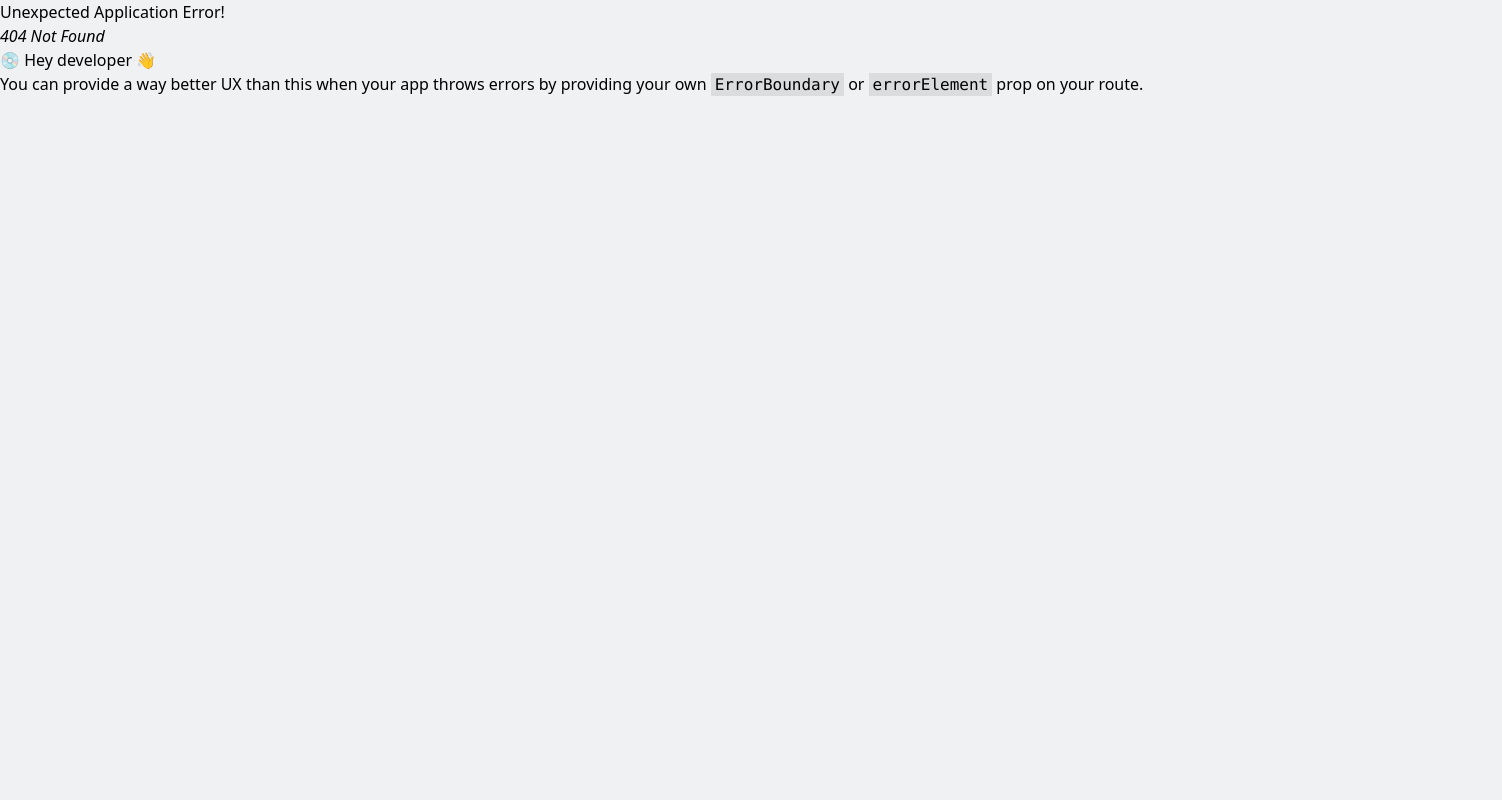
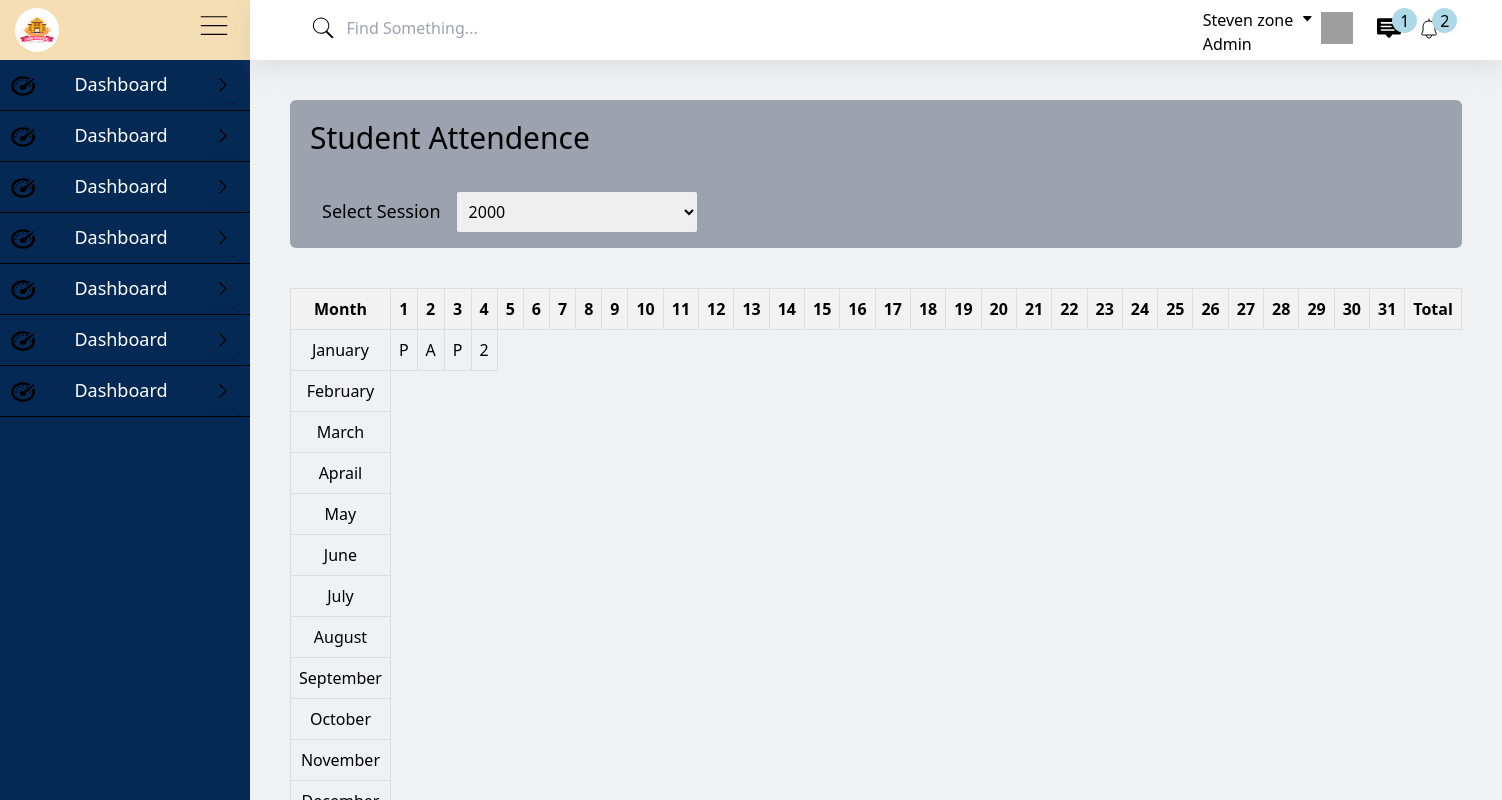
Before and after one commit to Rkhan76/School-Management-System-React, a React (Vite) app: page /attendence in a window 1280 px wide. Before the commit this address had no page. Shown: the top 800 px of the page, 1502 px wide, since content can reach past the window. Built offline with nearby package versions, Linux system fonts and the light colour scheme; grey boxes are pictures that could not be loaded.

Commit message:
Add Student Profile page

```diff
--- /dev/null
+++ b/src/Components/Bye.jsx
@@ -0,0 +1,11 @@
+import React from 'react'
+
+function Bye() {
+  return (
+    <div>
+      Bye
+    </div>
+  )
+}
+
+export default Bye
--- /dev/null
+++ b/src/Components/Hllo.jsx
@@ -0,0 +1,13 @@
+import React from 'react'
+import { Outlet } from 'react-router-dom'
+
+function Hllo() {
+  return (
+    <div>
+      hllo
+      <Outlet/>
+    </div>
+  )
+}
+
+export default Hllo
--- a/src/Components/Student/StudentAttendence/StudentAttendence.css
+++ b/src/Components/Student/StudentAttendence/StudentAttendence.css
@@ -0,0 +1,13 @@
+.attendance-table {
+  border-collapse: collapse;
+}
+
+.attendance-table th, .attendance-table td {
+  border: 1px solid #ddd;
+  padding: 8px;
+  text-align: center;
+}
+
+.attendance-table th {
+  background-color: #f2f2f2;
+}
--- a/src/Components/Student/StudentAttendence/StudentAttendence.jsx
+++ b/src/Components/Student/StudentAttendence/StudentAttendence.jsx
@@ -0,0 +1,88 @@
+import React from 'react'
+import './StudentAttendence.css'
+
+function StudentAttendance() {
+  const Attendence = {        /// data will fetch by api from backend
+    Jan: [true,false,true],
+    fab: [false]
+  }
+  const sessionArray = [2000,2001,2001]
+
+  const sessions = sessionArray.map((session)=>{
+     return <option value={session}>{session}</option>
+  })
+
+  const JanAttendence = Attendence.Jan.map((day)=>{
+    return (day==true )? <td>P</td> : <td>A</td>
+  })
+
+
+  const date = Array.from({ length: 31 }, (_, index) => (
+    <th key={index + 1}>{index + 1}</th>
+  ))
+
+  return (
+    <div>
+      <div className="m-10 bg-gray-400 rounded-md">
+        <h1 className="p-5 text-3xl">Student Attendence</h1>
+        <div className="p-4">
+          <label className="p-4 text-lg" htmlFor="Session">
+            Select Session
+          </label>
+          <select className="p-2 w-60 rounded-sm outline-none">
+            {sessions}
+          </select>
+        </div>
+      </div>
+      <table className="attendance-table m-10">
+        <thead>
+          <th>Month</th>
+          {date}
+          <th>Total</th>
+        </thead>
+        <tbody>
+          <tr>
+            <td>January</td>
+            {JanAttendence}
+            <td>2</td>
+          </tr>
+          <tr>
+            <td>February</td>
+          </tr>
+          <tr>
+            <td>March</td>
+          </tr>
+          <tr>
+            <td>Aprail</td>
+          </tr>
+          <tr>
+            <td>May</td>
+          </tr>
+          <tr>
+            <td>June</td>
+          </tr>
+          <tr>
+            <td>July</td>
+          </tr>
+          <tr>
+            <td>August</td>
+          </tr>
+          <tr>
+            <td>September</td>
+          </tr>
+          <tr>
+            <td>October</td>
+          </tr>
+          <tr>
+            <td>November</td>
+          </tr>
+          <tr>
+            <td>December</td>
+          </tr>
+        </tbody>
+      </table>
+    </div>
+  )
+}
+
+export default StudentAttendance
--- /dev/null
+++ b/src/Components/Student/StudentProfile/StudentProfile.jsx
@@ -0,0 +1,66 @@
+import React from "react";
+import profileImage from '../../../assets/profileImage.png'
+
+function StudentProfile(){
+    const student = {
+      firstName: 'John',
+      lastName: 'Doe',
+      age: 20,
+      gender: 'Male',
+      grade: 'A',
+      subjects: ['Mathematics', 'English', 'Science'],
+      address: {
+        street: '123 Main St',
+        city: 'Cityville',
+        state: 'State',
+        zipCode: '12345',
+      },
+      contact: {
+        email: 'john.doe@example.com',
+        phone: '555-1234',
+      },
+    }
+
+    return (
+      <div className="m-20 p-10 box-border rounded-md bg-slate-400 bg-green-700">
+        <div className="flex gap-10">
+          <img src={profileImage} className="h-28 w-28" alt="profileImage" />
+          <p className="">
+            Lorem ipsum dolor sit amet consectetur
+            adipisicfsdfsdfsdfkjsdfksjfkdsfjsdkfjklfjdkfskfjdskfjsdfksdjfkldsfjdslkfjfkldsjflkdsfjsdlking
+            elit. Sequi adipisci expedita provident aliquam dignissimos
+            cupiditate amet sunt voluptatibus enim eveniet? Quas eveniet rerum
+            praesentium, eum iusto possimus placeat minima. At.
+          </p>
+        </div>
+        <table>
+          <tr>
+            <td>Name</td>
+            <td>{student.firstName}</td>
+          </tr>
+          <tr>
+            <td>Last Name</td>
+            <td>{student.lastName}</td>
+          </tr>
+          <tr>
+            <td>Age</td>
+            <td>{student.age}</td>
+          </tr>
+          <tr>
+            <td>Name</td>
+            <td>{student.firstName}</td>
+          </tr>
+          <tr>
+            <td>Name</td>
+            <td>{student.firstName}</td>
+          </tr>
+          <tr>
+            <td>Name</td>
+            <td>{student.firstName}</td>
+          </tr>
+        </table>
+      </div>
+    )
+}
+
+export default StudentProfile
--- a/src/Components/Student/StudentSideBar.jsx
+++ b/src/Components/Student/StudentSidebar/StudentSideBar.jsx
@@ -1,7 +1,7 @@
 import React from 'react'
 import './StudentSideBar.css'
-import SideBarHeader from '../Common/sideBarHeader/SideBarHeader'
-import SideBarComponent from '../Common/sideBarComponent/SideBarComponent'
+import SideBarHeader from '../../Common/sideBarHeader/SideBarHeader'
+import SideBarComponent from '../../Common/sideBarComponent/SideBarComponent'
 
 function StudentSideBar() {
   return (
--- a/src/main.jsx
+++ b/src/main.jsx
@@ -1,20 +1,36 @@
 import React from 'react'
 import ReactDOM from 'react-dom/client'
+import {
+  Route,
+  RouterProvider,
+  createBrowserRouter,
+  createRoutesFromElements,
+} from 'react-router-dom'
+
 import './index.css'
 import StudentDashboard from './Components/Student/StudentDashboard/StudentDashboard.jsx'
 import StudentHome from './Components/Student/StudentHome/StudentHome.jsx'
-import { Route, RouterProvider, createBrowserRouter, createRoutesFromElements } from 'react-router-dom'
+import Hllo from './Components/hllo.jsx'
+import Bye from './Components/Bye.jsx'
+import StudentAttendance from './Components/Student/StudentAttendence/StudentAttendence.jsx'
+import StudentProfile from './Components/Student/StudentProfile/StudentProfile.jsx'
+
 
 
 
 
 const router = createBrowserRouter(
   createRoutesFromElements(
-    <Route path="/" element={<StudentHome/>}>
-      <Route path='' element={<StudentDashboard/>} />
-
-    </Route>
-
+    <>
+      <Route path="/" element={<StudentHome />}>
+        <Route path="" element={<StudentDashboard />} />
+        <Route path='profile' element={<StudentProfile/>}/>
+        <Route path="attendence" element={<StudentAttendance/>} />
+      </Route>
+      <Route path="/parents" element={<Hllo />}>
+        <Route path="bye" element={<Bye />} />
+      </Route>
+    </>
   )
 )
 
```
Also changed, not shown: src/Components/Student/StudentHome/StudentHome.jsx (+7 -6 lines), src/Components/Student/StudentSidebar/StudentSideBar.css (renamed from src/Components/Student/StudentSideBar.css).
